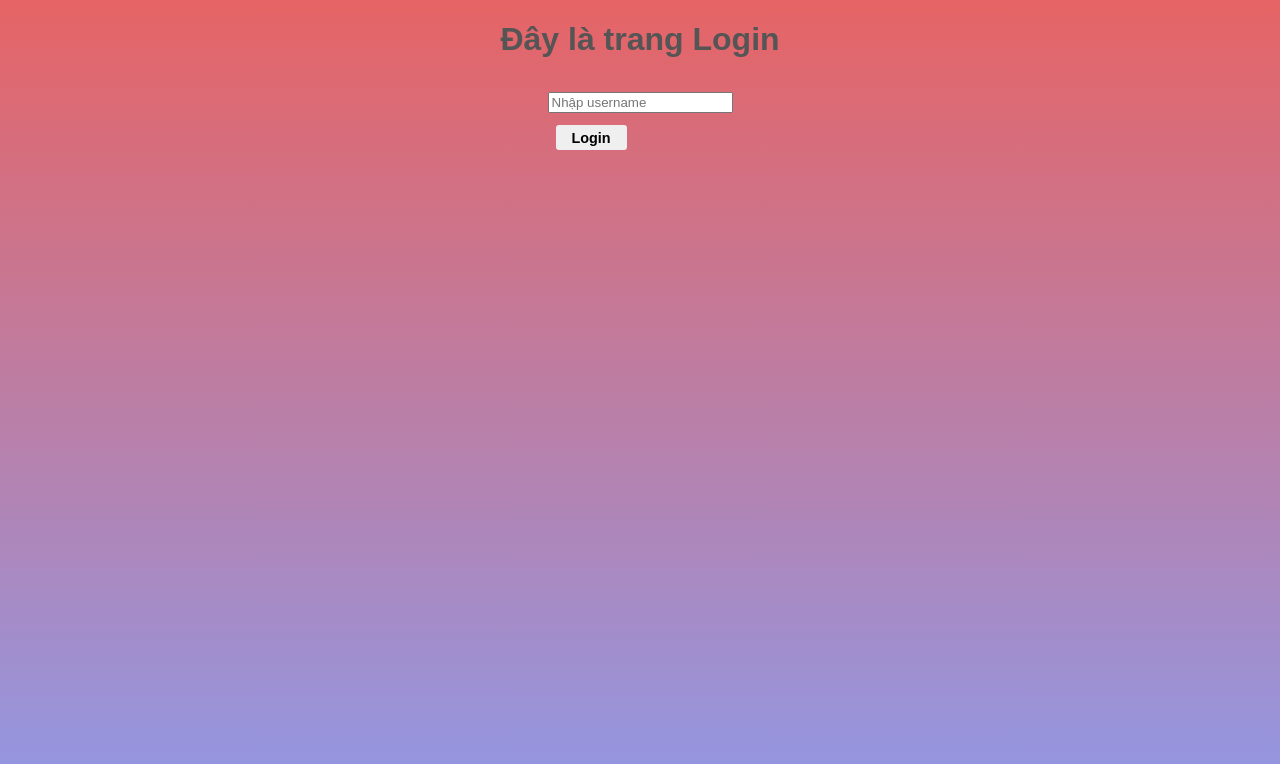
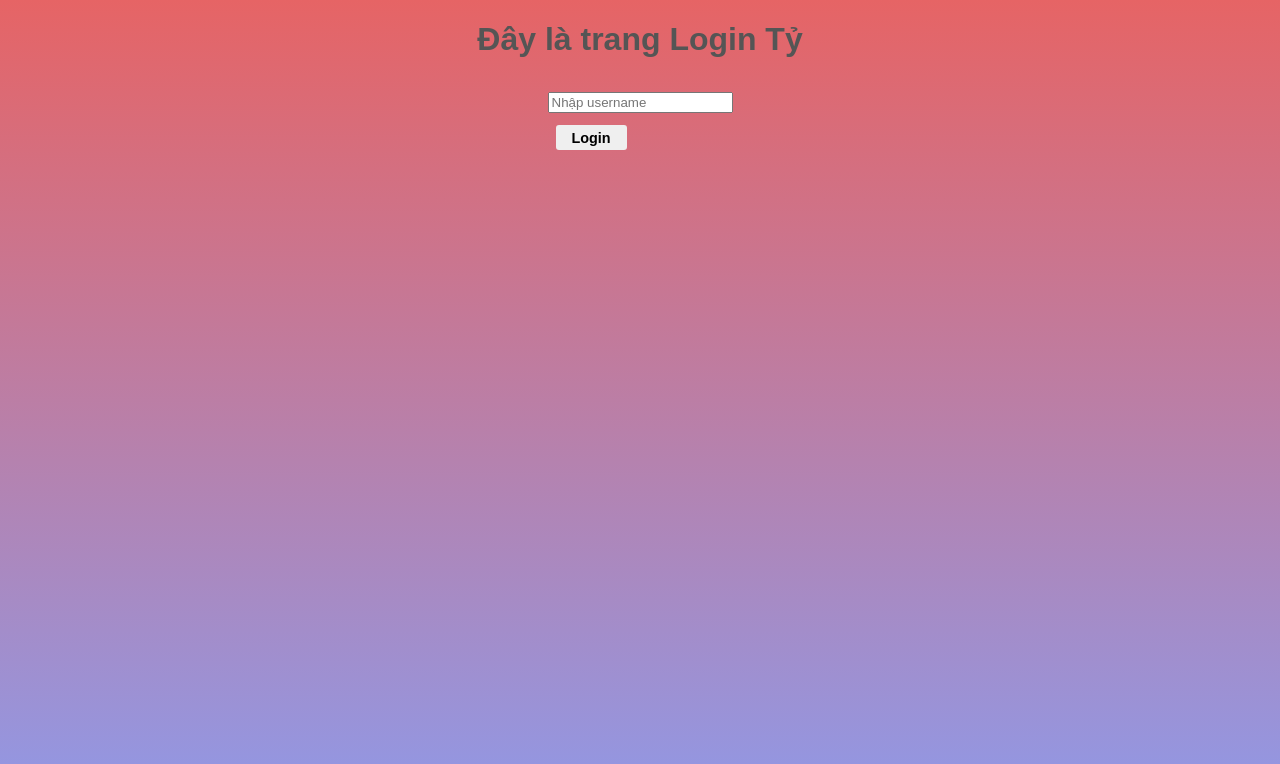
Before and after one commit to TyAiTi/react-blog, a React (Create React App) app in the folder blog/: page / in a window 1280 px wide. Shown: the top 764 px of the page. Built offline with nearby package versions, Linux system fonts and the light colour scheme.

Commit message:
them ty zo login.js

```diff
--- a/blog/src/pages/login/Login.js
+++ b/blog/src/pages/login/Login.js
@@ -22,7 +22,7 @@ export default function Login({setToken}){
     <div>
       <GlobalStyle/>
       <div className={s.top}>
-        <h1>Đây là trang Login</h1>
+        <h1>Đây là trang Login Tỷ</h1>
 
         <form onSubmit={handleSubmit(onLoginSubmit)} >
           <div className={s.field}>
```
